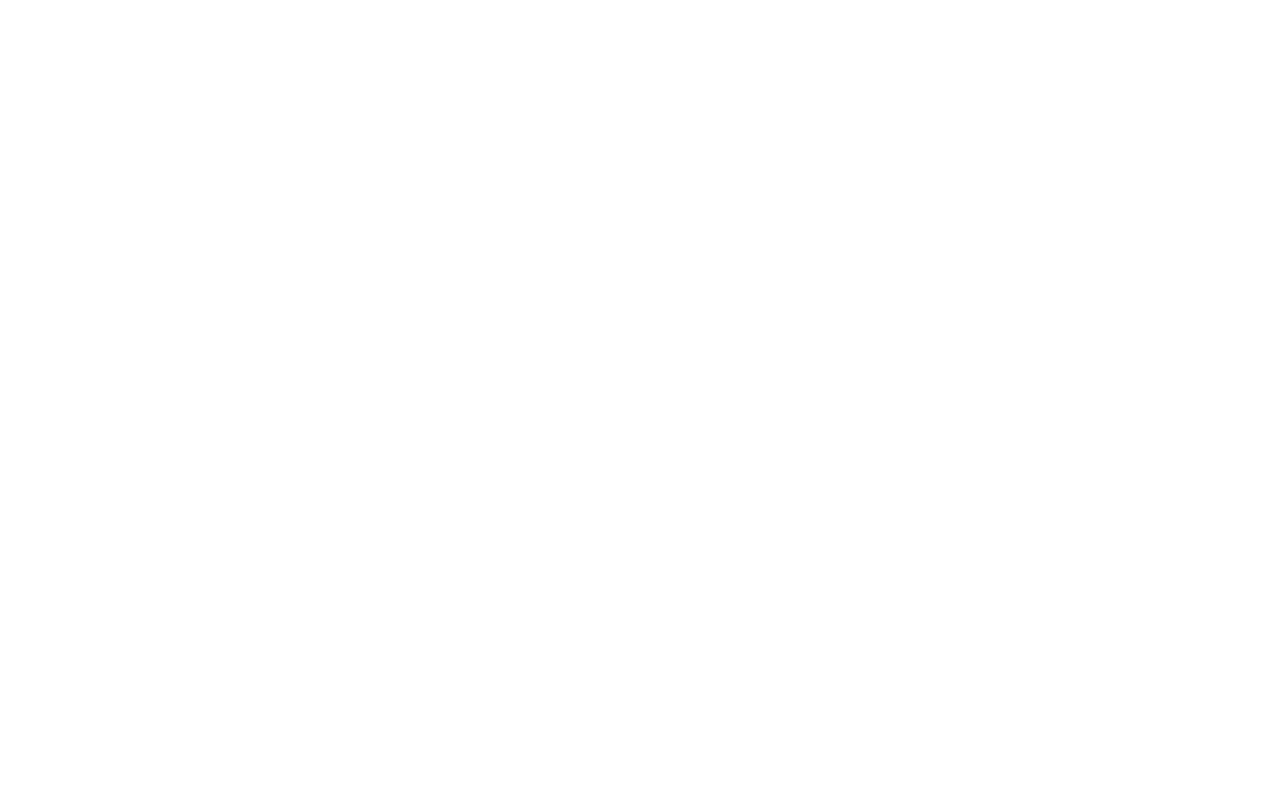
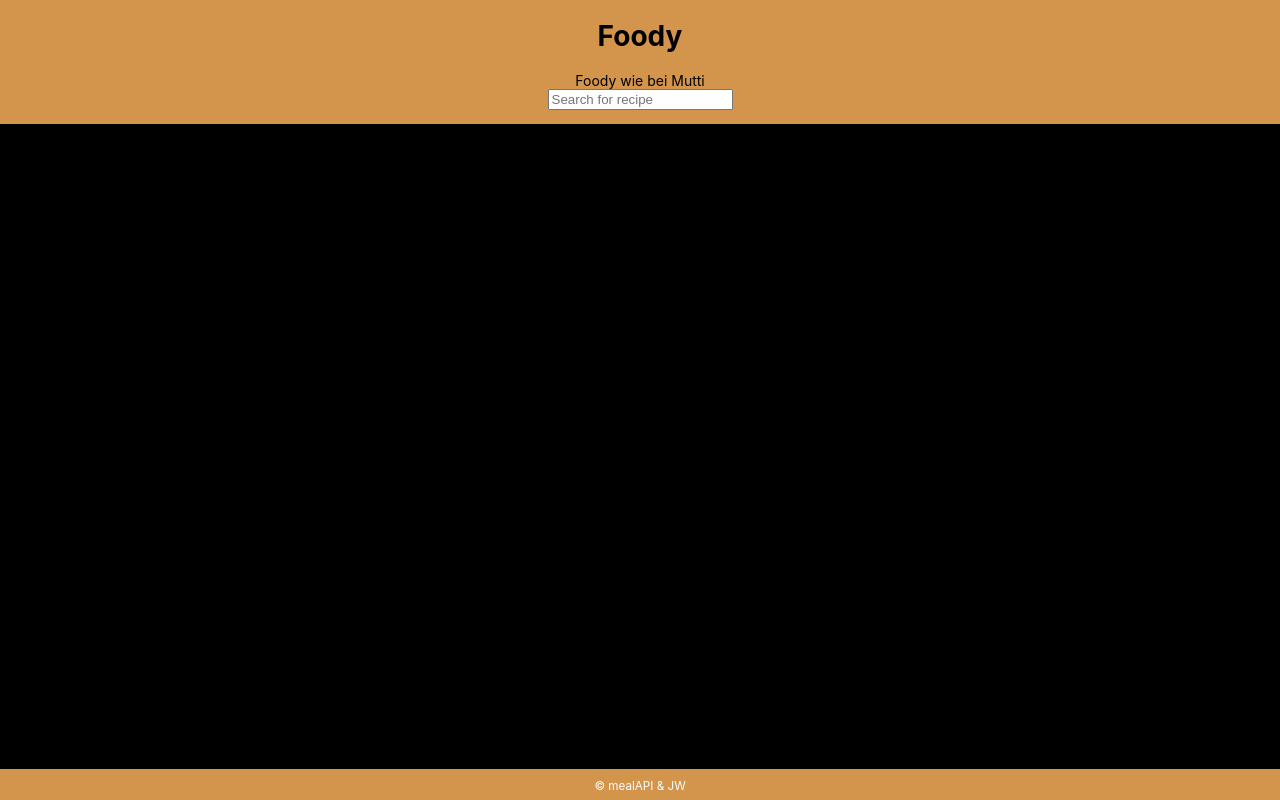
Before and after one commit to JoscaWij/foody_react, a React (Create React App) app: page / in a window 1280 px wide. Built offline with nearby package versions, Linux system fonts and the light colour scheme.

Commit message:
Basic layout (#2)
* Add basic HTML-layout in JSX

* Fix footer text

* Add basic grid layout and flat-bg-colors

```diff
--- a/src/App.css
+++ b/src/App.css
@@ -1,3 +1,21 @@
 .app {
-  background-color: goldenrod;
+  background: rgb(211, 148, 76);
+  display: grid;
+  grid-template-rows: auto 1fr auto;
 }
+
+.headerSearch {
+  display: grid;
+  place-items: center;
+  padding-bottom: 1em;
+}
+
+.footer-copyright {
+  text-align: center;
+  color: white;
+  padding: 0.5em;
+}
+
+.mealList {
+  background-color: black;
+}
--- a/src/App.js
+++ b/src/App.js
@@ -2,7 +2,19 @@
 import "./App.css";
 
 function App() {
-  return <div className="App"></div>;
+  return (
+    <div className="app fullpage">
+      <header className="headerSearch">
+        <h1 className="appTitle">Foody</h1>
+        <span>Foody wie bei Mutti</span>
+        <input placeholder="Search for recipe"></input>
+      </header>
+      <main className="mealList"></main>
+      <footer className="footer-copyright">
+        <small>© mealAPI & JW</small>
+      </footer>
+    </div>
+  );
 }
 
 export default App;
--- a/src/index.css
+++ b/src/index.css
@@ -1,13 +1,29 @@
+*,
+*::before,
+*::after {
+  box-sizing: border-box;
+}
+
+html {
+  box-sizing: border-box;
+  font-size: 14px;
+}
+
 body {
   margin: 0;
-  font-family: -apple-system, BlinkMacSystemFont, 'Segoe UI', 'Roboto', 'Oxygen',
-    'Ubuntu', 'Cantarell', 'Fira Sans', 'Droid Sans', 'Helvetica Neue',
+  font-family: -apple-system, BlinkMacSystemFont, "Segoe UI", "Roboto", "Oxygen",
+    "Ubuntu", "Cantarell", "Fira Sans", "Droid Sans", "Helvetica Neue",
     sans-serif;
   -webkit-font-smoothing: antialiased;
   -moz-osx-font-smoothing: grayscale;
 }
 
 code {
-  font-family: source-code-pro, Menlo, Monaco, Consolas, 'Courier New',
+  font-family: source-code-pro, Menlo, Monaco, Consolas, "Courier New",
     monospace;
 }
+
+.fullpage {
+  height: 100vh;
+  width: 100vw;
+}
```
